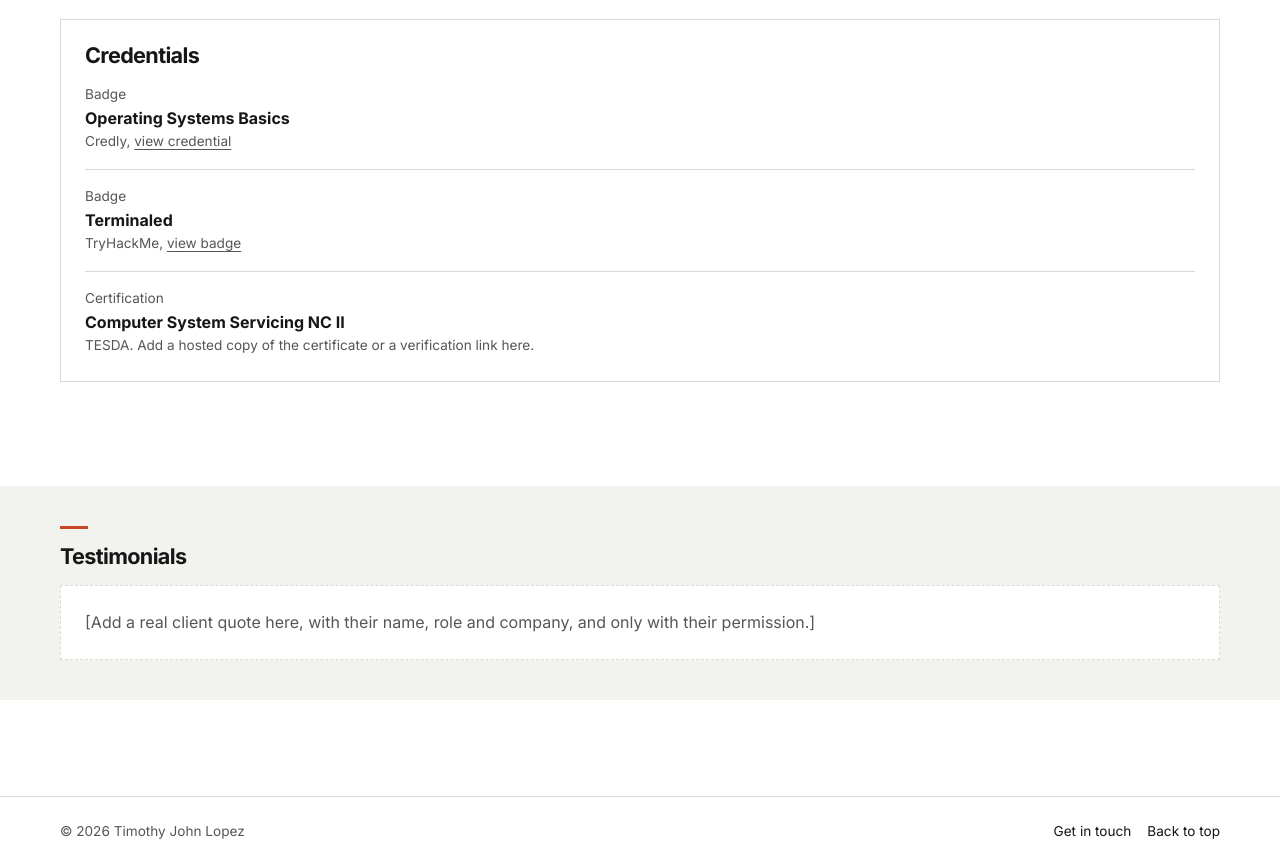
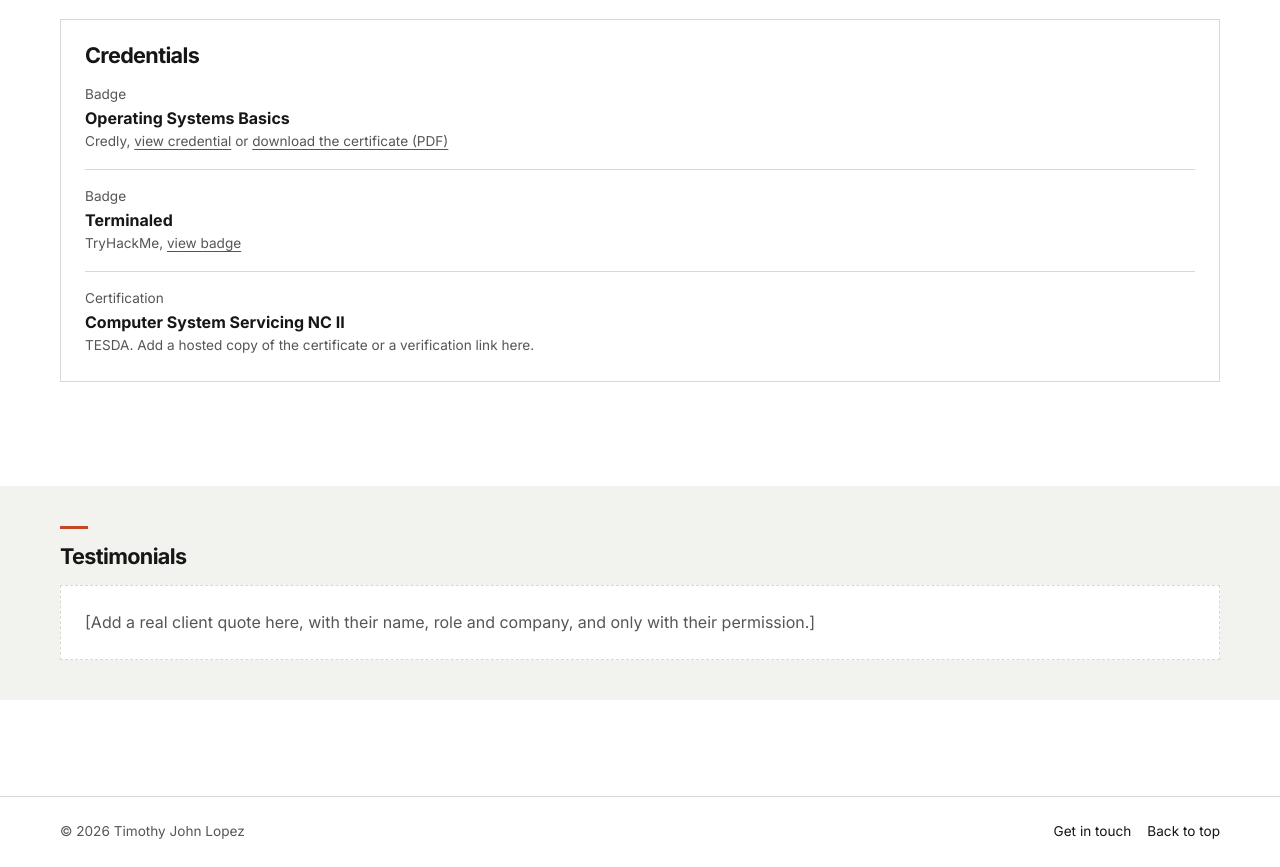
Before and after one commit to TimJohn05/TimJohn05.github.io, a plain HTML site: page skills.html in a window 1280 px wide. Shown: the part 980-1847 px from the top of the page. Drawn offline with Linux system fonts and the light colour scheme.

Commit message:
Link the hosted Operating Systems Basics certificate

```diff
--- a/skills.html
+++ b/skills.html
@@ -123,7 +123,7 @@
           <li>
             <span>Badge</span>
             <strong>Operating Systems Basics</strong>
-            <small>Credly, <a href="https://www.credly.com/badges/a82007c9-3eee-4186-a78d-f0667f527a96" target="_blank" rel="noopener noreferrer">view credential</a></small>
+            <small>Credly, <a href="https://www.credly.com/badges/a82007c9-3eee-4186-a78d-f0667f527a96" target="_blank" rel="noopener noreferrer">view credential</a> or <a href="assets/Operating_Systems_Basics_certificate_timjohnlopez-gmail-com_4c15e6e5-f04c-4381-a6b6-cc9d906d6ce6.pdf" target="_blank" rel="noopener noreferrer">download the certificate (PDF)</a></small>
           </li>
           <li>
             <span>Badge</span>
```
